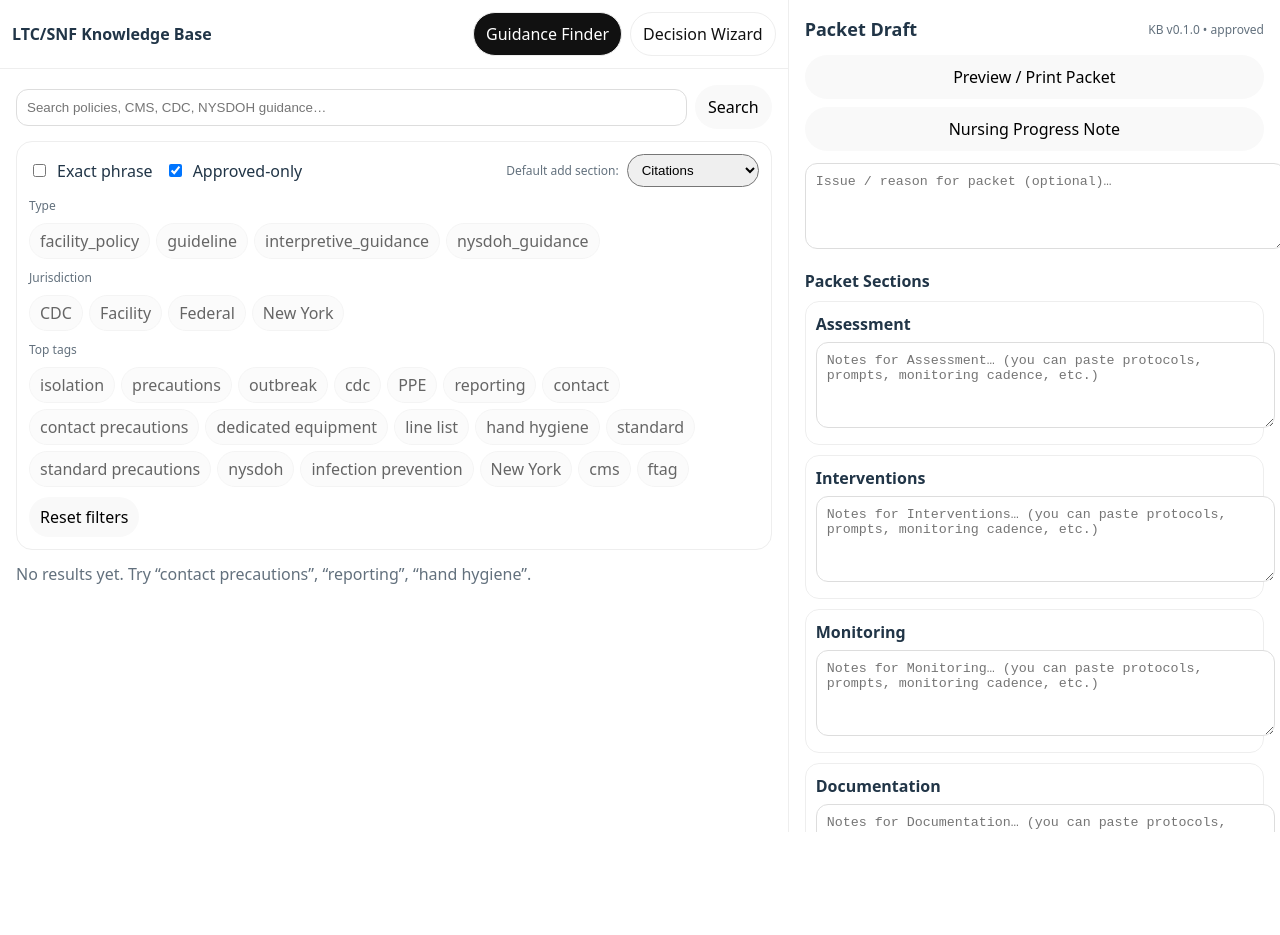
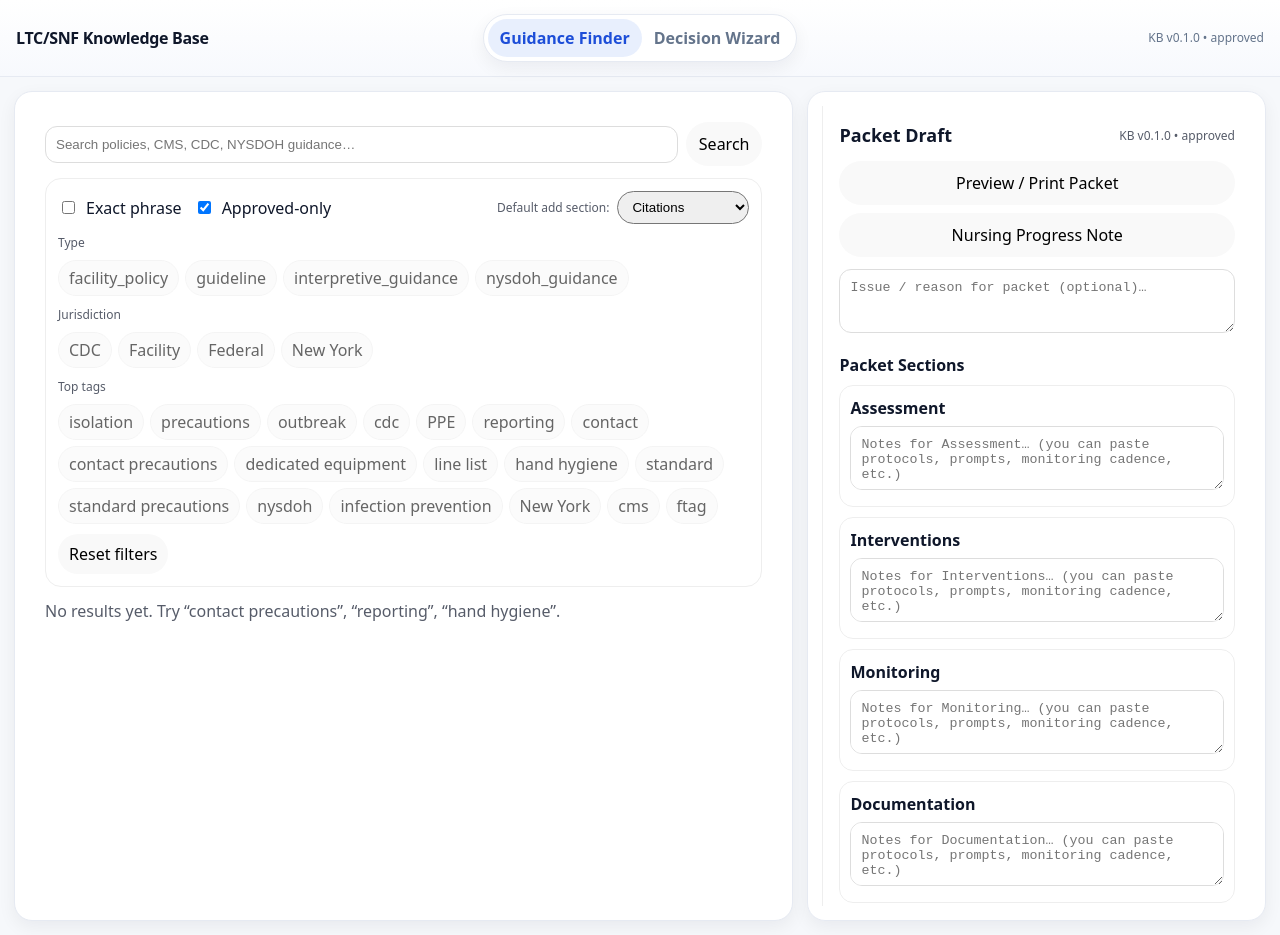
Before and after one commit to juanenguerra-cmd/kb-rn-thinker, a React (Vite) app: page / in a window 1280 px wide. Before the commit the page ends 832 px from the top, so only its background shows below. Built offline with nearby package versions, Linux system fonts and the light colour scheme.

Commit message:
Theme Update

```diff
--- a/src/App.tsx
+++ b/src/App.tsx
@@ -5,51 +5,53 @@ import { GuidanceFinderTab } from "@/features/finder/GuidanceFinderTab";
 import { DecisionWizardTab } from "@/features/wizard/DecisionWizardTab";
 import { PacketDraftDrawer } from "@/features/packet/PacketDraftDrawer";
 
-function TopTabs() {
-  const activeTab = useAppStore((s) => s.activeTab);
-  const setTab = useAppStore((s) => s.actions.setTab);
+export default function App() {
+  const actions = useAppStore((s) => s.actions);
+  const kb = useAppStore((s) => s.kb);
 
-  const tabStyle = (tab: "finder" | "wizard") => ({
-    padding: "10px 12px",
-    borderRadius: 9999,
-    border: "1px solid #eee",
-    background: activeTab === tab ? "#111" : "#fff",
-    color: activeTab === tab ? "#fff" : "#111",
-    cursor: "pointer"
-  });
+  const activeTab = useAppStore((s) => s.ui.activeTab ?? "finder");
+  const setTab = useAppStore((s) => s.actions.setActiveTab);
+
+  React.useEffect(() => {
+    loadKB().then(actions.loadKb).catch(console.error);
+  }, [actions]);
 
   return (
-    <div style={{ display: "flex", gap: 8, padding: 12, borderBottom: "1px solid #eee", alignItems: "center" }}>
-      <div style={{ fontWeight: 900 }}>LTC/SNF Knowledge Base</div>
-      <div style={{ flex: 1 }} />
-      <button style={tabStyle("finder")} onClick={() => setTab("finder")}>Guidance Finder</button>
-      <button style={tabStyle("wizard")} onClick={() => setTab("wizard")}>Decision Wizard</button>
+    <div className="kbApp">
+      <div className="kbHeader">
+        <div className="kbHeaderInner">
+          <div className="kbTitle">LTC/SNF Knowledge Base</div>
+
+          <div className="kbTabs">
+            <button
+              className={`kbTab ${activeTab === "finder" ? "kbTabActive" : ""}`}
+              onClick={() => setTab("finder")}
+            >
+              Guidance Finder
+            </button>
+            <button
+              className={`kbTab ${activeTab === "wizard" ? "kbTabActive" : ""}`}
+              onClick={() => setTab("wizard")}
+            >
+              Decision Wizard
+            </button>
+          </div>
+
+          <div className="kbRight">
+            {kb ? <>KB v{kb.manifest.kb_version} • {kb.manifest.approval.status}</> : "Loading KB…"}
+          </div>
+        </div>
+      </div>
+
+      <div className="kbMain">
+        <div className="panel panelPad">
+          {activeTab === "finder" ? <GuidanceFinderTab /> : <DecisionWizardTab />}
+        </div>
+
+        <div className="panel panelPad stickyTop">
+          <PacketDraftDrawer />
+        </div>
+      </div>
     </div>
   );
 }
-
-export default function App() {
-  const kb = useAppStore((s) => s.kb);
-  const actions = useAppStore((s) => s.actions);
-  const activeTab = useAppStore((s) => s.activeTab);
-
-  React.useEffect(() => {
-    loadKB()
-      .then((loaded) => actions.loadKb(loaded))
-      .catch((e) => console.error(e));
-  }, [actions]);
-
-  if (!kb) return <div style={{ padding: 20 }}>Loading KB…</div>;
-
-  return (
-    <div style={{ display: "grid", gridTemplateColumns: "1.6fr 1fr", height: "100vh" }}>
-      <div style={{ display: "flex", flexDirection: "column", minWidth: 0 }}>
-        <TopTabs />
-        <div style={{ overflow: "auto" }}>
-          {activeTab === "finder" ? <GuidanceFinderTab /> : <DecisionWizardTab />}
-        </div>
-      </div>
-      <PacketDraftDrawer />
-    </div>
-  );
-}
--- a/src/main.tsx
+++ b/src/main.tsx
@@ -5,6 +5,8 @@ import App from "./App";
 import { PacketPrintPage } from "@/pages/PacketPrintPage";
 import "./index.css";
 import "@/styles/print.css";
+import "@/styles/theme.css";
+
 
 ReactDOM.createRoot(document.getElementById("root")!).render(
   <React.StrictMode>
--- /dev/null
+++ b/src/styles/theme.css
@@ -0,0 +1,175 @@
+:root{
+  --bg: #f6f8fb;
+  --surface: #ffffff;
+  --surface-2: #fbfcfe;
+  --border: #e6eaf2;
+  --text: #0f172a;
+  --muted: #64748b;
+
+  --primary: #2563eb;
+  --primary-2: #1d4ed8;
+  --ring: rgba(37, 99, 235, 0.22);
+
+  --shadow: 0 10px 30px rgba(15, 23, 42, 0.08);
+  --shadow-sm: 0 6px 18px rgba(15, 23, 42, 0.06);
+
+  --r-xl: 18px;
+  --r-full: 9999px;
+
+  --pad: 14px;
+  --gap: 12px;
+
+  --font: system-ui, -apple-system, Segoe UI, Roboto, Arial, sans-serif;
+}
+
+html, body {
+  background: var(--bg);
+  color: var(--text);
+  font-family: var(--font);
+}
+
+* { box-sizing: border-box; }
+
+a { color: var(--primary); }
+
+.kbApp {
+  min-height: 100vh;
+  display: flex;
+  flex-direction: column;
+}
+
+.kbHeader {
+  background: linear-gradient(180deg, #ffffff 0%, #f7f9fd 100%);
+  border-bottom: 1px solid var(--border);
+}
+
+.kbHeaderInner{
+  display: grid;
+  grid-template-columns: 1fr auto 1fr;
+  align-items: center;
+  gap: 10px;
+  padding: 14px 16px;
+}
+
+.kbTitle {
+  font-weight: 900;
+  letter-spacing: -0.02em;
+}
+
+.kbRight {
+  display: flex;
+  justify-content: flex-end;
+  gap: 10px;
+  align-items: center;
+  color: var(--muted);
+  font-size: 12px;
+}
+
+.kbTabs {
+  display: inline-flex;
+  background: var(--surface);
+  border: 1px solid var(--border);
+  border-radius: var(--r-full);
+  padding: 4px;
+  box-shadow: var(--shadow-sm);
+}
+
+.kbTab {
+  border: 0;
+  background: transparent;
+  padding: 8px 12px;
+  border-radius: var(--r-full);
+  font-weight: 700;
+  color: var(--muted);
+  cursor: pointer;
+}
+.kbTabActive {
+  background: rgba(37, 99, 235, 0.10);
+  color: var(--primary-2);
+}
+
+.kbMain {
+  flex: 1;
+  display: grid;
+  grid-template-columns: 1.7fr 1fr;
+  gap: 14px;
+  padding: 14px;
+}
+
+.panel {
+  background: var(--surface);
+  border: 1px solid var(--border);
+  border-radius: var(--r-xl);
+  box-shadow: var(--shadow-sm);
+}
+
+.panelPad { padding: var(--pad); }
+
+.row { display: flex; gap: 10px; align-items: center; }
+.grow { flex: 1; }
+
+.input, .textarea, .select {
+  width: 100%;
+  border: 1px solid var(--border);
+  background: var(--surface);
+  border-radius: 14px;
+  padding: 10px 12px;
+  outline: none;
+  color: var(--text);
+}
+.textarea { min-height: 80px; resize: vertical; }
+
+.input:focus, .textarea:focus, .select:focus {
+  border-color: rgba(37, 99, 235, 0.45);
+  box-shadow: 0 0 0 4px var(--ring);
+}
+
+.btn {
+  border: 1px solid var(--border);
+  background: var(--surface);
+  padding: 10px 12px;
+  border-radius: var(--r-full);
+  font-weight: 800;
+  cursor: pointer;
+}
+.btnPrimary {
+  background: var(--primary);
+  border-color: var(--primary);
+  color: white;
+}
+.btnPrimary:hover { background: var(--primary-2); }
+
+.pill {
+  border: 1px solid var(--border);
+  background: var(--surface-2);
+  padding: 6px 10px;
+  border-radius: var(--r-full);
+  font-size: 12px;
+  color: var(--muted);
+  cursor: pointer;
+}
+.pillActive {
+  background: rgba(37, 99, 235, 0.10);
+  border-color: rgba(37, 99, 235, 0.30);
+  color: var(--primary-2);
+}
+
+.card {
+  border: 1px solid var(--border);
+  background: var(--surface);
+  border-radius: var(--r-xl);
+  padding: 12px;
+  box-shadow: var(--shadow-sm);
+}
+
+.h1 { font-size: 18px; font-weight: 900; margin: 0; }
+.h2 { font-size: 14px; font-weight: 900; margin: 0; }
+.muted { color: var(--muted); font-size: 12px; }
+
+.divider { height: 1px; background: var(--border); margin: 12px 0; }
+
+.stickyTop {
+  position: sticky;
+  top: 12px;
+  z-index: 5;
+}
```
